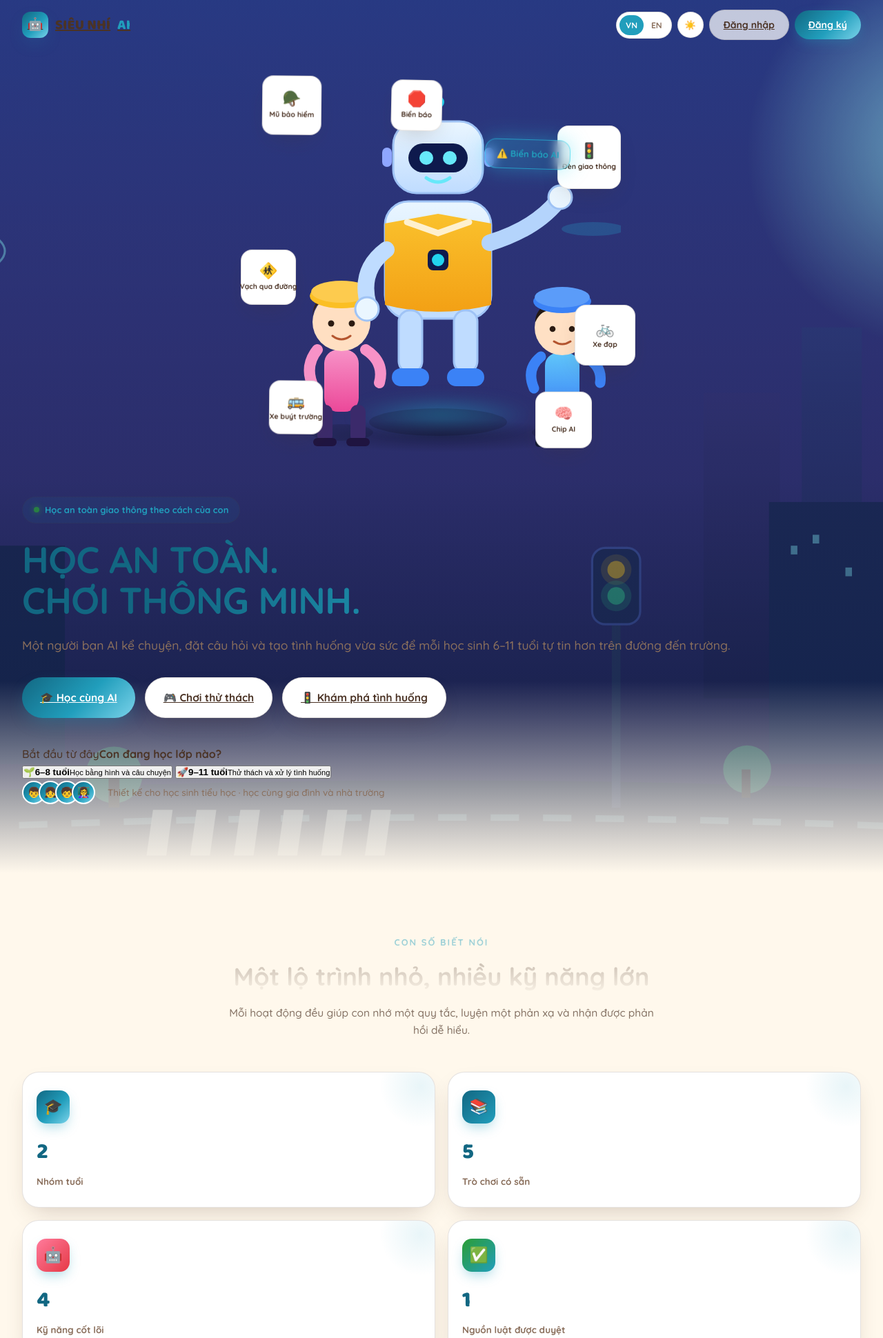
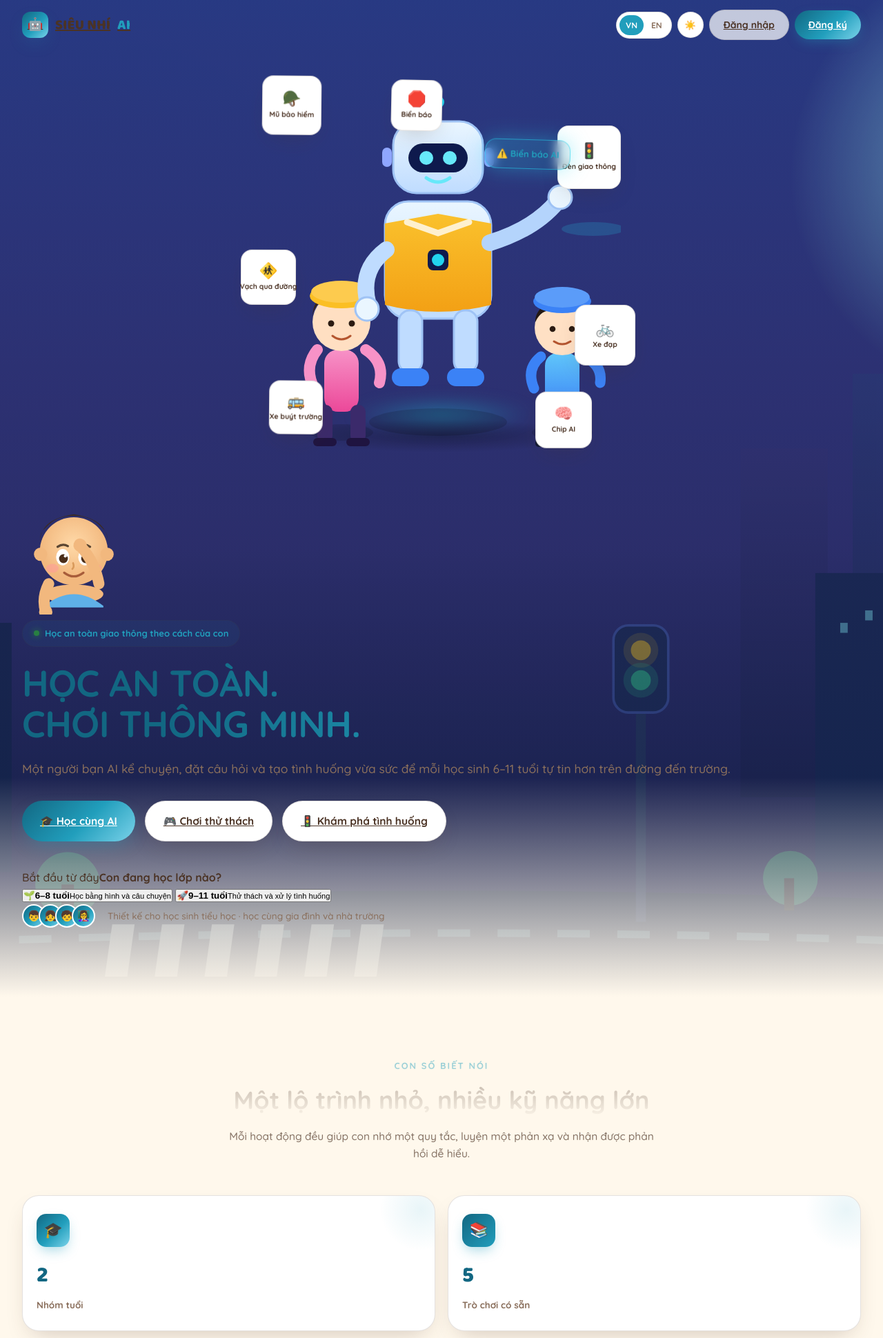
Before and after one commit to emailcuatoi3-cloud/Sieunhi_atgt, a PHP site: page /demo/ in a window 1280 px wide. Shown: the top 1940 px of the page at 69% size. Run offline with PHP 8.4, Linux system fonts and the light colour scheme.

Commit message:
feat: mascot 4 trạng thái cảm xúc (wave/cheer/worry/point) + chào trên landing

```diff
--- a/assets/js/mascot.js
+++ b/assets/js/mascot.js
@@ -139,7 +139,83 @@ const MascotSVG = (() => {
     `;
   }
 
-  return { character };
+  /** Vẽ tay theo 4 trạng thái cảm xúc: wave/cheer/worry/point (dùng cho pose()) */
+  function arms(state) {
+    const leftRest = `
+      <path d="M36 118 Q26 138 32 156" stroke="#F2B87E" stroke-width="15" fill="none" stroke-linecap="round"/>
+      <circle cx="32" cy="156" r="9" fill="#F2B87E"/>
+    `;
+
+    if (state === "cheer") {
+      // Hai tay giơ cao ăn mừng
+      return `
+        <path d="M36 118 Q22 90 28 60" stroke="#F2B87E" stroke-width="15" fill="none" stroke-linecap="round"/>
+        <circle cx="28" cy="58" r="9" fill="#F2B87E"/>
+        <path d="M104 118 Q118 90 112 60" stroke="#F2B87E" stroke-width="15" fill="none" stroke-linecap="round"/>
+        <circle cx="112" cy="58" r="9" fill="#F2B87E"/>
+      `;
+    }
+
+    if (state === "worry") {
+      // Lông mày xéo (vẽ đè lên lông mày mặc định của head()) + hai tay ôm má
+      return `
+        <path d="M46 70 L64 60" stroke="#5B4632" stroke-width="3.5" stroke-linecap="round"/>
+        <path d="M94 70 L76 60" stroke="#5B4632" stroke-width="3.5" stroke-linecap="round"/>
+        <path d="M36 118 Q30 100 46 94" stroke="#F2B87E" stroke-width="15" fill="none" stroke-linecap="round"/>
+        <circle cx="48" cy="93" r="9" fill="#F2B87E"/>
+        <path d="M104 118 Q110 100 94 94" stroke="#F2B87E" stroke-width="15" fill="none" stroke-linecap="round"/>
+        <circle cx="92" cy="93" r="9" fill="#F2B87E"/>
+      `;
+    }
+
+    if (state === "point") {
+      // Tay phải chỉ sang phải (callout hướng dẫn), tay trái nghỉ
+      return `
+        ${leftRest}
+        <path d="M104 118 Q120 108 126 96" stroke="#F2B87E" stroke-width="15" fill="none" stroke-linecap="round"/>
+        <circle cx="128" cy="94" r="8" fill="#F2B87E"/>
+        <path d="M128 94 L139 90" stroke="#F2B87E" stroke-width="8" stroke-linecap="round"/>
+      `;
+    }
+
+    // 'wave' (mặc định): tay phải giơ vẫy, rotate -30° quanh vai; tay trái nghỉ
+    return `
+      ${leftRest}
+      <g transform="rotate(-30 104 118)">
+        <path d="M104 118 Q114 90 108 62" stroke="#F2B87E" stroke-width="15" fill="none" stroke-linecap="round"/>
+        <circle cx="108" cy="60" r="9" fill="#F2B87E"/>
+      </g>
+    `;
+  }
+
+  /** Phụ kiện theo trạng thái: confetti quanh đầu khi cheer, giọt mồ hôi khi worry */
+  function extras(state) {
+    if (state === "cheer") {
+      const dots = [
+        { x: 92, y: 24, c: "#FFB703" },
+        { x: 81, y: 5, c: "#219EBC" },
+        { x: 59, y: 5, c: "#E63946" },
+        { x: 48, y: 24, c: "#2A9D34" },
+        { x: 59, y: 43, c: "#FF7B9C" },
+        { x: 81, y: 43, c: "#7BD3EA" },
+      ];
+      return dots.map((d) => `<circle cx="${d.x}" cy="${d.y}" r="4" fill="${d.c}"/>`).join("");
+    }
+    if (state === "worry") {
+      return `<ellipse cx="118" cy="50" rx="6" ry="9" fill="#BFE6FA" opacity=".85" transform="rotate(15 118 50)"/>`;
+    }
+    return "";
+  }
+
+  /** Vẽ mascot ở 1 trong 4 trạng thái cảm xúc: 'wave' | 'cheer' | 'worry' | 'point' */
+  function pose(state = "wave") {
+    return `<svg viewBox="0 0 140 160" xmlns="http://www.w3.org/2000/svg" role="img" aria-label="Siêu Nhí ${state}">
+      <defs><radialGradient id="skinGrad" cx="50%" cy="40%"><stop offset="0%" stop-color="#FFD9A8"/><stop offset="100%" stop-color="#F2B87E"/></radialGradient></defs>
+      ${extras(state)}${hairFull()}${head()}${arms(state)}
+    </svg>`;
+  }
+
+  return { character, pose };
 })();
 
 window.MascotSVG = MascotSVG;
--- a/index.php
+++ b/index.php
@@ -190,6 +190,7 @@ $user = currentUser();
         <div class="wrap hero-grid">
             <!-- LEFT -->
             <div class="hero-left">
+                <div id="hero-mascot" style="width:150px" aria-hidden="true"></div>
                 <span class="eyebrow-pill"><span class="dot"></span> Học an toàn giao thông theo cách của con</span>
                 <h1>HỌC AN TOÀN.<br />CHƠI THÔNG MINH.</h1>
                 <p class="subtitle">
@@ -783,7 +784,14 @@ $user = currentUser();
     </footer>
 
     <script src="assets/js/main.js?v=5"></script>
+    <script src="assets/js/mascot.js?v=2"></script>
     <script>window.SIEU_NHI_AUTH = <?= $user ? 'true' : 'false' ?>; window.SIEU_NHI_CSRF = <?= json_encode(csrfToken(), JSON_UNESCAPED_UNICODE) ?>;</script>
+    <script>
+        var heroMascot = document.getElementById('hero-mascot');
+        if (heroMascot && window.MascotSVG) {
+            heroMascot.innerHTML = MascotSVG.pose('wave');
+        }
+    </script>
 </body>
 
 </html>
```
